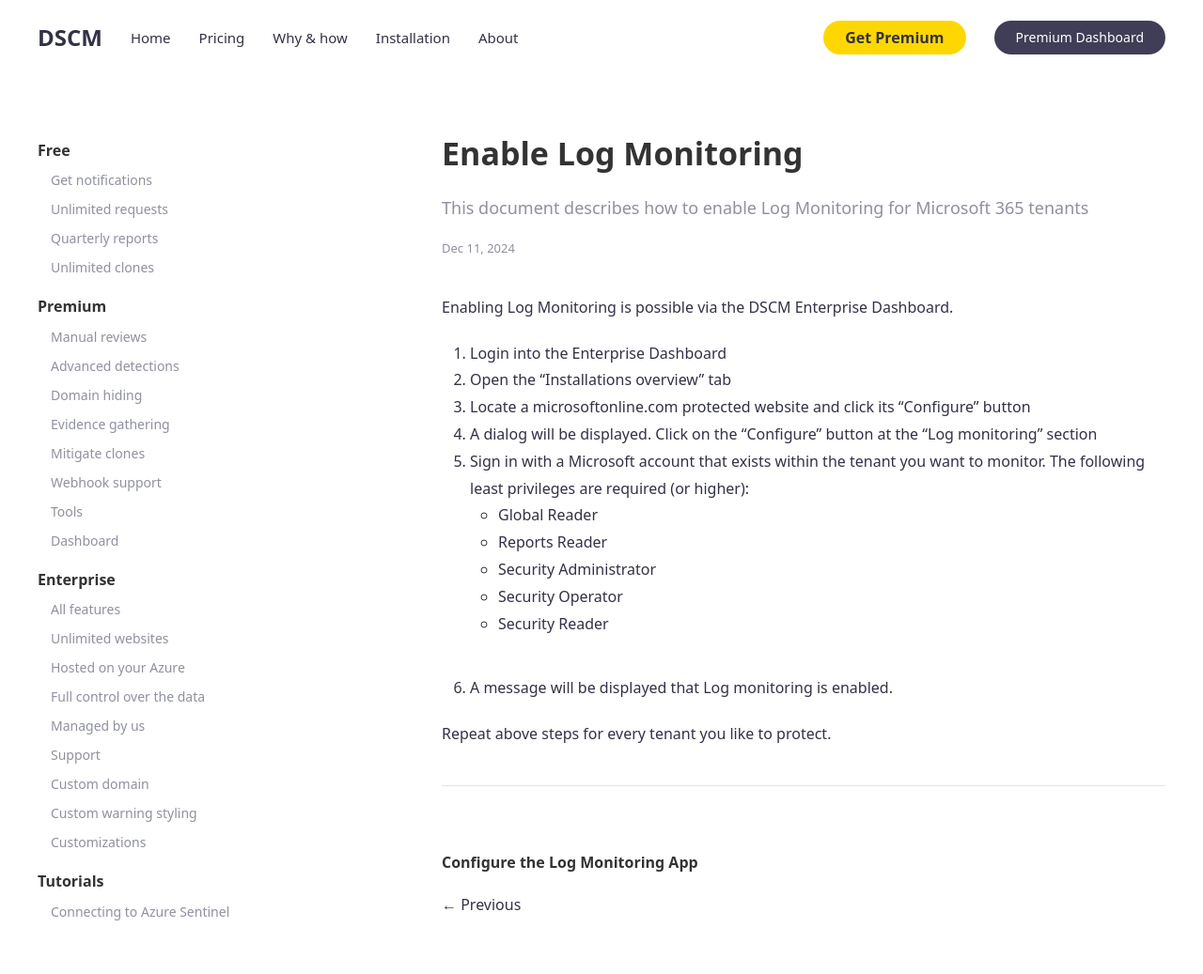
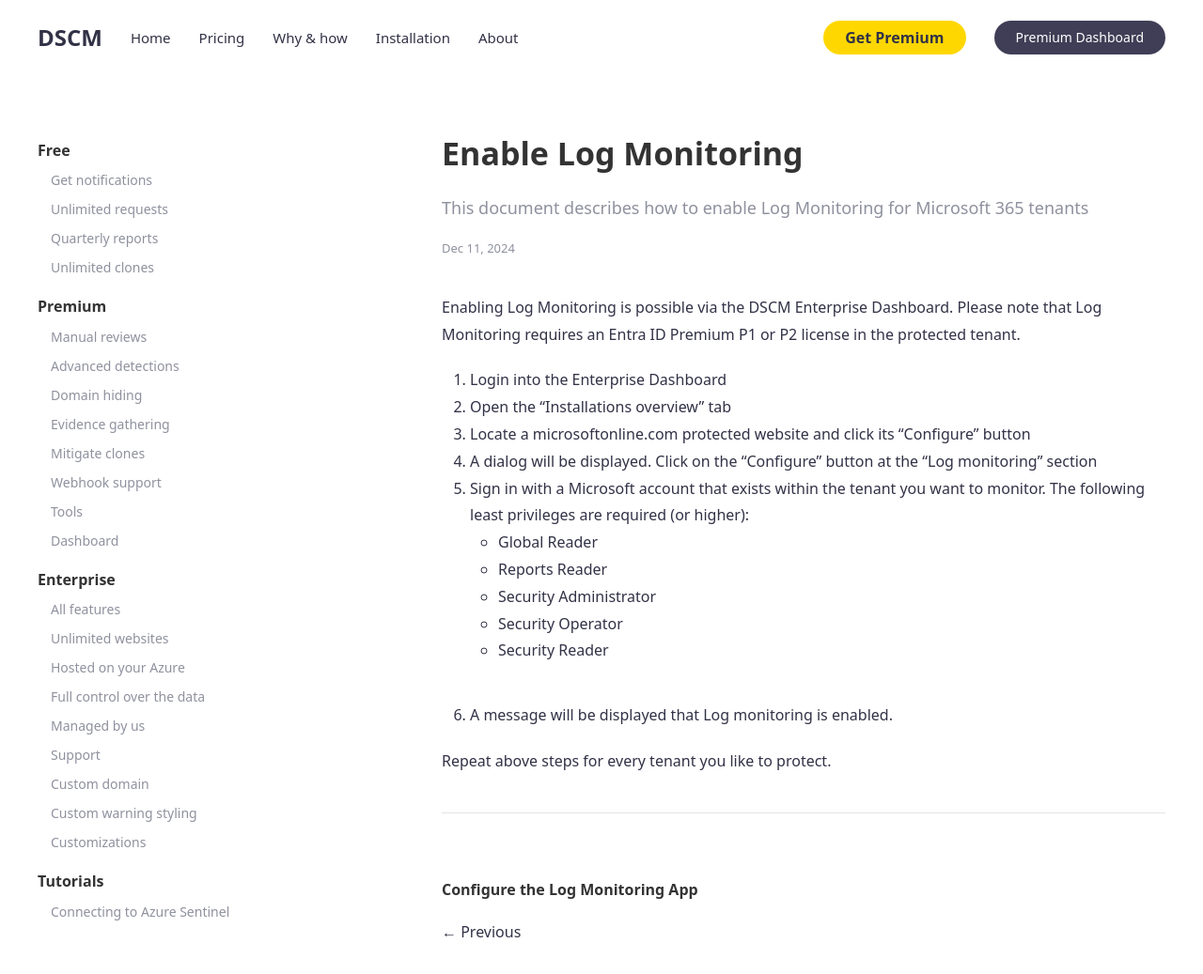
Before and after one commit to didsomeonecloneme/didsomeonecloneme.github.io, a Jekyll site: the page built from _docs/enterprise_tutorial_enable_log_monitoring.md, in a window 1280 px wide and 1064 px high. Shown: the top 1037 px of the window at 94% size. Built offline with Jekyll 4.4.1, drawn with Linux system fonts in a browser that asks for light colours.

Commit message:
Update text

```diff
--- a/_docs/enterprise_tutorial_enable_log_monitoring.md
+++ b/_docs/enterprise_tutorial_enable_log_monitoring.md
@@ -4,7 +4,7 @@
 tags: [enable, log monitoring]
 ---
 
-Enabling Log Monitoring is possible via the DSCM Enterprise Dashboard.
+Enabling Log Monitoring is possible via the DSCM Enterprise Dashboard. Please note that Log Monitoring requires an Entra ID Premium P1 or P2 license in the protected tenant.
 
 1. Login into the Enterprise Dashboard
 2. Open the "Installations overview" tab
```
